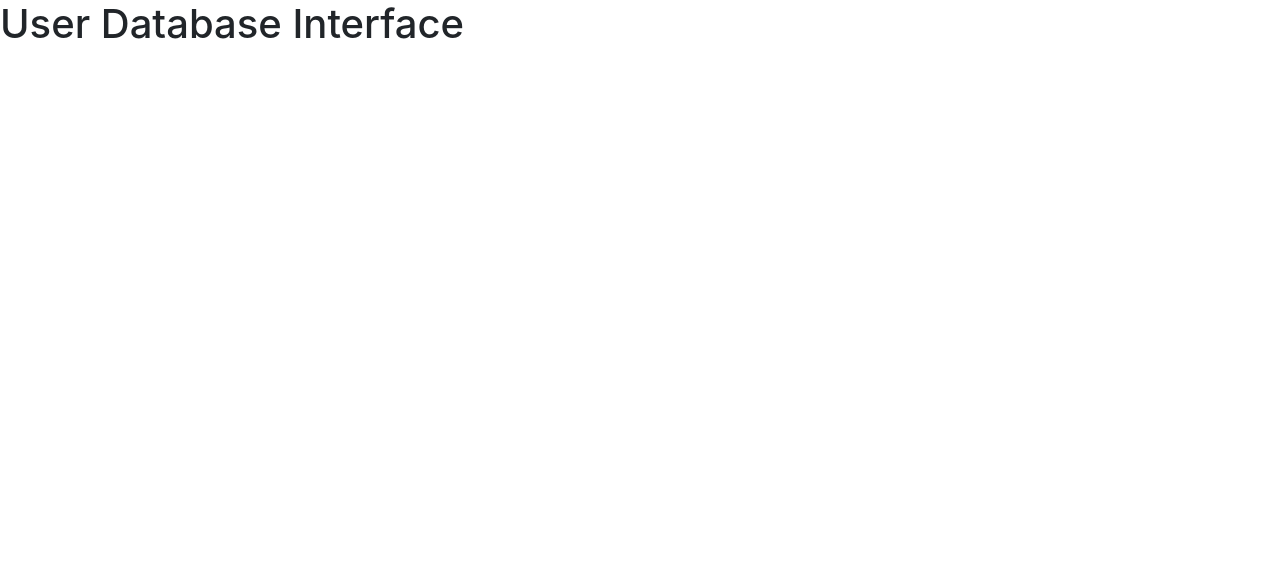
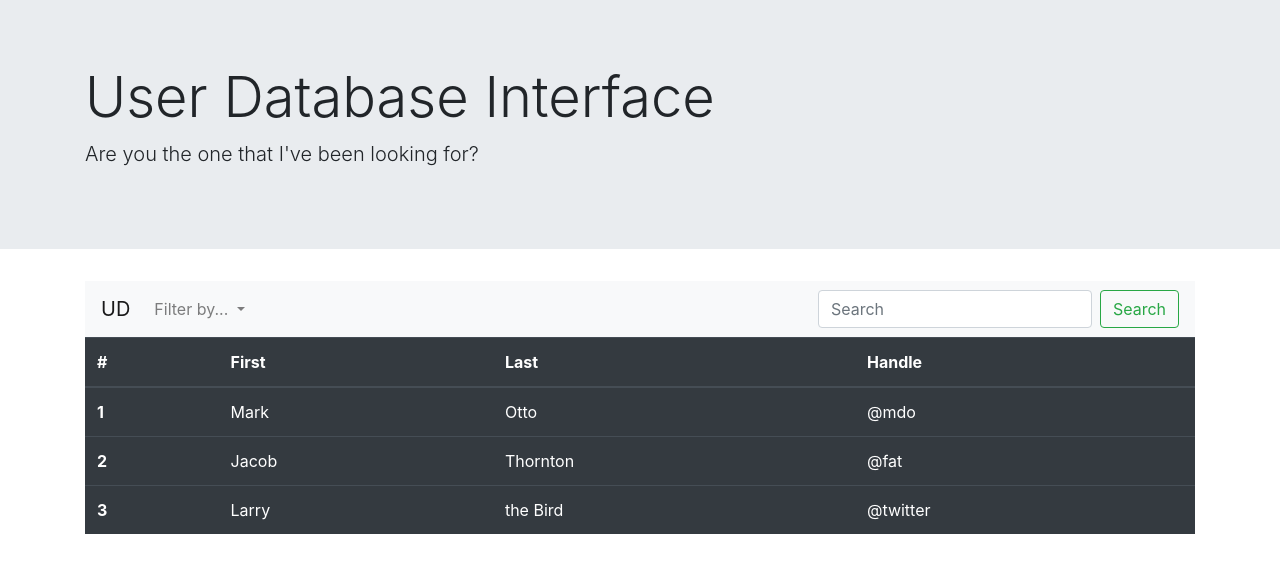
Before and after one commit to martipurull/M3_D7, a plain HTML site: page index.html in a window 1280 px wide. Drawn offline with nearby package versions, Linux system fonts and the light colour scheme; no server answers.

Commit message:
basic template created

```diff
--- a/index.html
+++ b/index.html
@@ -14,9 +14,75 @@
 </head>
 
 <body>
-    <h1>User Database Interface</h1>
+    <div class="jumbotron jumbotron-fluid">
+        <div class="container">
+            <h1 class="display-4">User Database Interface</h1>
+            <p class="lead">Are you the one that I've been looking for?</p>
+        </div>
+    </div>
+
+    <div class="container">
+        <nav class="navbar navbar-expand-lg navbar-light bg-light">
+            <a class="navbar-brand" href="#">UD</a>
+            <button class="navbar-toggler" type="button" data-toggle="collapse" data-target="#navbarSupportedContent"
+                aria-controls="navbarSupportedContent" aria-expanded="false" aria-label="Toggle navigation">
+                <span class="navbar-toggler-icon"></span>
+            </button>
 
 
+            <div class="collapse navbar-collapse" id="navbarSupportedContent">
+                <ul class="navbar-nav mr-auto">
+                    <li class="nav-item dropdown">
+                        <a class="nav-link dropdown-toggle" href="#" id="navbarDropdown" role="button"
+                            data-toggle="dropdown" aria-expanded="false">
+                            Filter by...
+                        </a>
+                        <div class="dropdown-menu" aria-labelledby="navbarDropdown">
+                            <a class="dropdown-item" href="#">name</a>
+                            <a class="dropdown-item" href="#">username</a>
+                            <div class="dropdown-divider"></div>
+                            <a class="dropdown-item" href="#">email</a>
+                        </div>
+                    </li>
+                </ul>
+                <form class="form-inline my-2 my-lg-0">
+                    <input class="form-control mr-sm-2" type="search" placeholder="Search" aria-label="Search">
+                    <button class="btn btn-outline-success my-2 my-sm-0" type="submit">Search</button>
+                </form>
+            </div>
+        </nav>
+
+        <table class="table table-dark">
+            <thead>
+                <tr>
+                    <th scope="col">#</th>
+                    <th scope="col">First</th>
+                    <th scope="col">Last</th>
+                    <th scope="col">Handle</th>
+                </tr>
+            </thead>
+            <tbody>
+                <tr>
+                    <th scope="row">1</th>
+                    <td>Mark</td>
+                    <td>Otto</td>
+                    <td>@mdo</td>
+                </tr>
+                <tr>
+                    <th scope="row">2</th>
+                    <td>Jacob</td>
+                    <td>Thornton</td>
+                    <td>@fat</td>
+                </tr>
+                <tr>
+                    <th scope="row">3</th>
+                    <td>Larry</td>
+                    <td>the Bird</td>
+                    <td>@twitter</td>
+                </tr>
+            </tbody>
+        </table>
+    </div>
 
 
 
@@ -34,6 +100,36 @@
         integrity="sha384-fQybjgWLrvvRgtW6bFlB7jaZrFsaBXjsOMm/tB9LTS58ONXgqbR9W8oWht/amnpF"
         crossorigin="anonymous"></script>
 
+
+    <script>
+
+        let userDatabase = []
+
+        window.onload = () => {
+
+            const loadUsers = async () => {
+                let response = await fetch('https://jsonplaceholder.typicode.com/users')
+                let data = await response.json()
+                userDatabase = data
+                console.log(userDatabase)
+            }
+            loadUsers()
+
+
+
+
+
+        }
+
+
+
+
+
+
+
+
+    </script>
+
 </body>
 
 </html>
```
